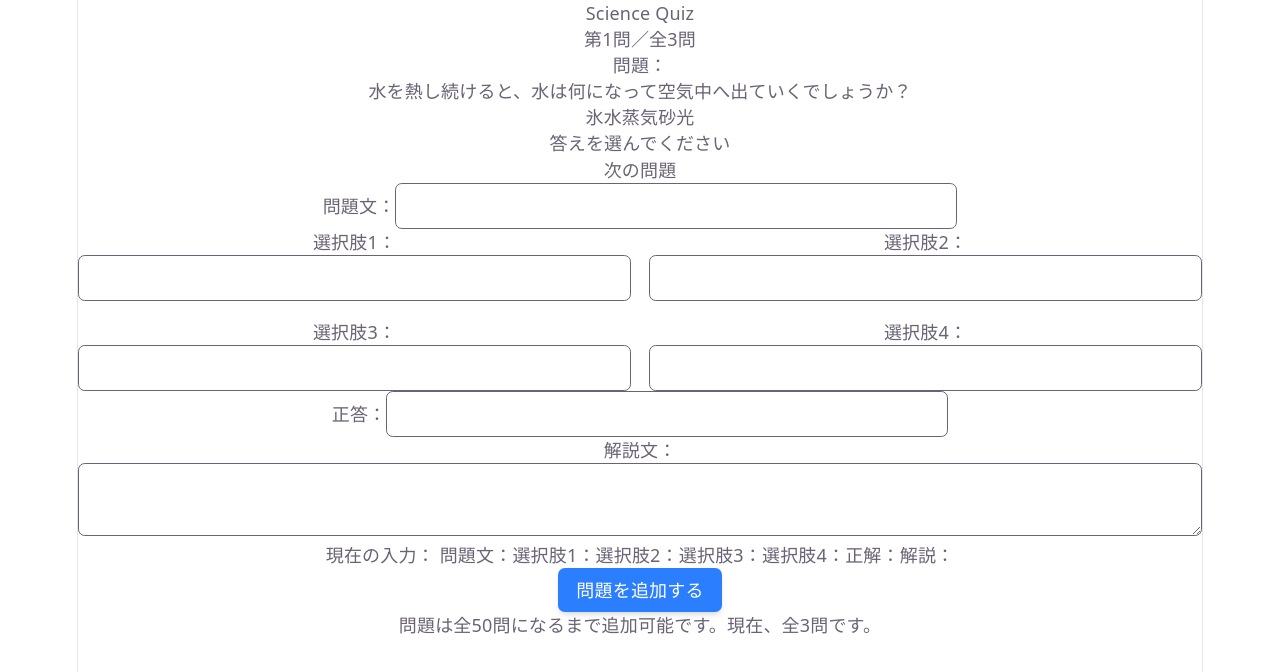
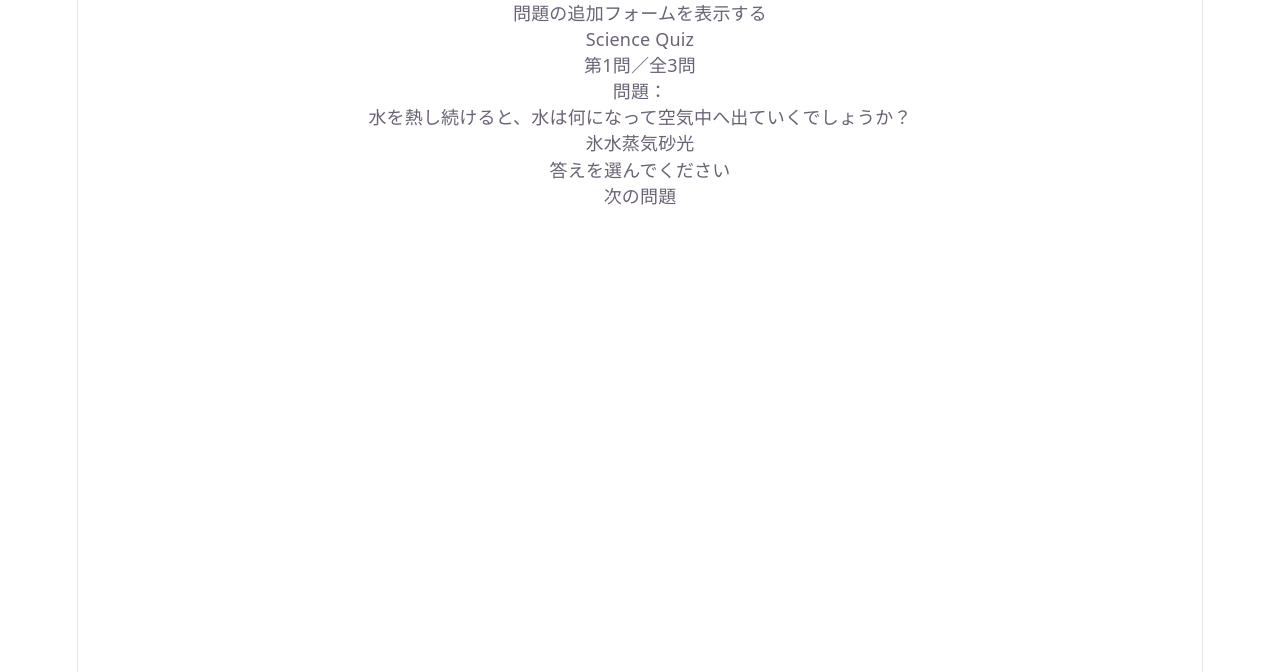
Before and after one commit to MurakiXi/pg-training, a React (Vite) app in the folder react-quiz/: page / in a window 1280 px wide. Shown: the top 672 px of the page. Built offline with nearby package versions, Linux system fonts and the light colour scheme.

Commit message:
feat: toggle question form visibility

```diff
--- a/react-quiz/src/App.tsx
+++ b/react-quiz/src/App.tsx
@@ -6,6 +6,7 @@ import type { Question } from './types/question'
 import QuestionView from './components/QuestionView'
 import AnswerFeedback from './components/AnswerFeedback'
 import QuestionForm from './components/QuestionForm'
+
 
 function App() {
 
@@ -26,8 +27,8 @@ function App() {
       {
         statement: "夜空で光る星にはさまざまな色がありますが、次の中で一番温度が高い星の色はどれでしょうか？",
         correctAnswer: "青",
-    reasonText:"星は温度が低いと赤っぽく光り、温度が上がるにつれて黄色、白と色が変わっていき、最も温度が高い星は青白く光ります。",
-    choices:["白", "黄", "赤", "青"]
+        reasonText: "星は温度が低いと赤っぽく光り、温度が上がるにつれて黄色、白と色が変わっていき、最も温度が高い星は青白く光ります。",
+        choices: ["白", "黄", "赤", "青"]
       }
     ])
 
@@ -50,6 +51,9 @@ function App() {
 
   const correctRate: string =
     ((score / questions.length) * 100).toFixed(1)
+
+  const [isAddFormVisible, setIsAddFormVisible] =
+    useState<boolean>(false)
 
   function handleSelectAnswer(choice: string) {
     setSelectedAnswer(choice)
@@ -85,9 +89,18 @@ function App() {
       )
   }
 
+  function handleToggleAddForm() {
+    setIsAddFormVisible(
+      (previousIsAddFormVisible) => !previousIsAddFormVisible
+    )
+  }
+
   return (
     <>
-      <QuizHeader title="Science Quiz"/>
+      <QuizHeader title="Science Quiz"
+        isAddFormVisible={isAddFormVisible}
+        onToggleAddForm={handleToggleAddForm}
+      />
       <main>
         {isQuizFinished
           ? <ResultView
@@ -111,9 +124,12 @@ function App() {
                 isLastQuestion={isLastQuestion}
                 handleNextQuestion={handleNextQuestion}
               />
+              <div className={isAddFormVisible ? "" : "hidden"}>
                 <QuestionForm
                   questionsLength={questions.length}
-                onAddQuestion={handleAddQuestion}/>
+                  onAddQuestion={handleAddQuestion}
+                />
+              </div>
           </>
           )}
       </main>
--- a/react-quiz/src/components/QuestionForm.tsx
+++ b/react-quiz/src/components/QuestionForm.tsx
@@ -43,15 +43,15 @@ export default function QuestionForm({ onAddQuestion,questionsLength }: Question
     useState<boolean>(false)
 
   function handleAddQuestionClick() {
-    if (isQuestionLimitReached)
-      {
-      return
-    }
     const trimmedChoices = choices.map(choice => choice.trim())
     const trimmedStatement = inputStatement.trim()
     const trimmedCorrectAnswer = inputCorrectAnswer.trim()
     const trimmedReasonText = inputReasonText.trim()
     setIsSuccessMessageVisible(false)
+    if (isQuestionLimitReached)
+      {
+      return
+    }
     if (
       trimmedStatement === "" ||
       trimmedChoices.includes("") ||
@@ -91,7 +91,7 @@ export default function QuestionForm({ onAddQuestion,questionsLength }: Question
     setInputReasonText("")
   }
 
-  const questionLimit = 50
+  const questionLimit = 10
 
   const isQuestionLimitReached = questionsLength >= questionLimit ;
 
--- a/react-quiz/src/components/QuizHeader.tsx
+++ b/react-quiz/src/components/QuizHeader.tsx
@@ -1,11 +1,20 @@
 type QuizHeaderProps = {
     title: string
+    onToggleAddForm: () => void
+    isAddFormVisible: boolean
 }
 
-export default function QuizHeader({ title }: QuizHeaderProps) {
+export default function QuizHeader({title, onToggleAddForm, isAddFormVisible }: QuizHeaderProps) {
     return (
         <header>
-        <div className="header__logo">{title}</div>
+            <button
+                onClick={onToggleAddForm}>
+                {isAddFormVisible
+                    ? "問題の追加フォームを隠す"
+                    : "問題の追加フォームを表示する"
+            }
+                </button>
+            <div className="header__logo">{title}</div>
         </header>
     )
 }
```
Also changed, not shown: 2 other files (tests, documents, lock files or other folders). Lines whose indentation alone changed are shown as unchanged.
